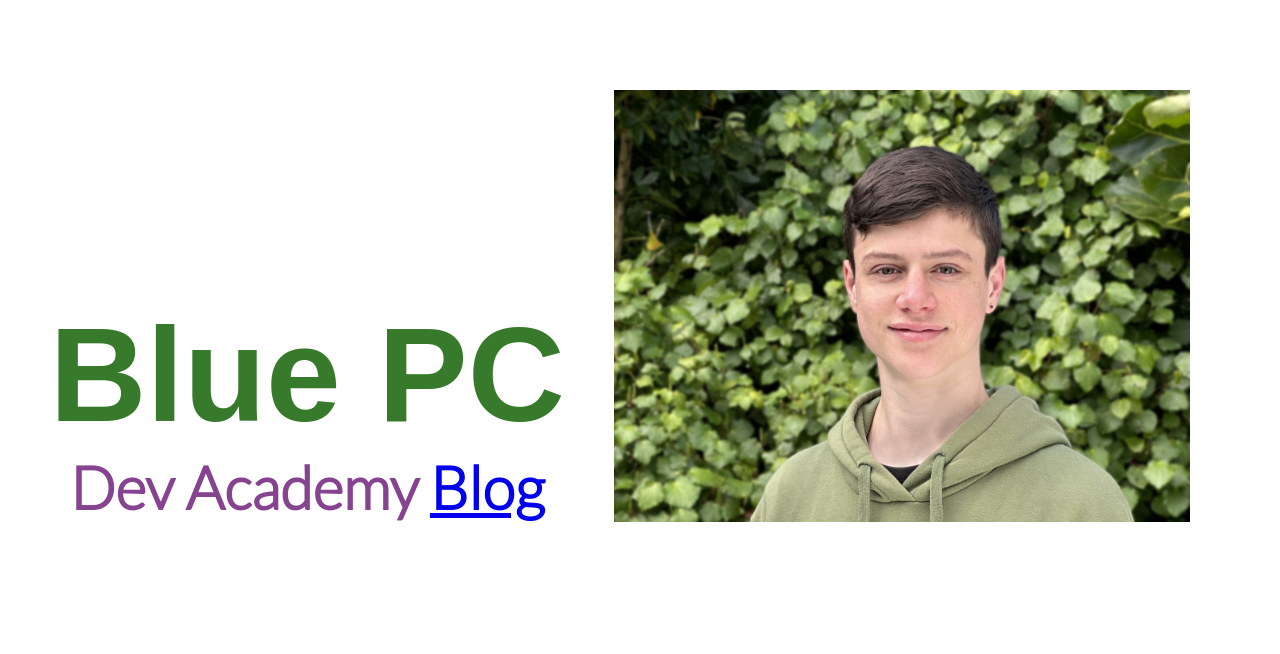
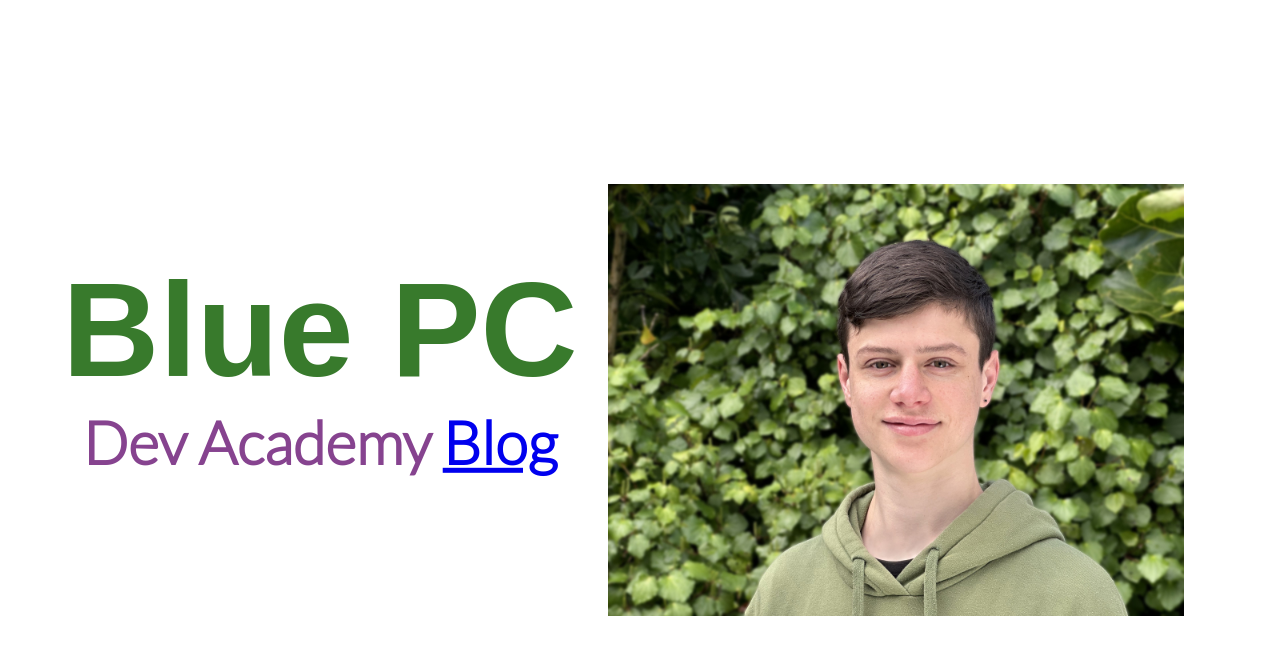
Before and after one commit to BloobyJoobyJoob/BloobyJoobyJoob.github.io, a plain HTML site: page index.html in a window 1280 px wide. Drawn offline with Linux system fonts and the light colour scheme; a web font is replaced by a local one.

Commit message:
Simplify and restyle page
Make #intro div virtically centered inside window

```diff
--- a/index.html
+++ b/index.html
@@ -17,9 +17,9 @@
   </head>
   <body>
     <main>
-      <div class="container" id="intro">
+      <div id="intro">
         <img id="pp" src="images/pp.jpeg" alt="Blue Pilkinton-Ching" />
-        <div id="title" class="container">
+        <div id="title">
           <h1>Blue PC</h1>
           <h2>Dev Academy <a href="blog/te-houtaewa-template.html">Blog</a></h2>
         </div>
--- a/styles/main.css
+++ b/styles/main.css
@@ -11,10 +11,19 @@ body {
   margin: 0;
 }
 
+a:visited {
+  color: var(--color-b);
+}
+a:hover {
+  color: var(--color-d);
+}
+
 #intro {
-  height: 80%;
-  overflow: hidden;
-  padding: 7% 7% 7% 0;
+  position: absolute;
+  top: 50%;
+  left: 2.5%;
+  transform: translateY(-50%);
+  width: 90%;
 }
 
 #pp {
@@ -39,30 +48,24 @@ h2 {
   text-align: center;
 }
 
-a:visited {
-  color: var(--color-b);
-}
-a:hover {
-  color: var(--color-d);
+#title {
+  align-content: center;
+  overflow: visible;
+  height: 100%;
+  transform: translate(0, 30%);
 }
 
-#title {
-  align-content: center;
-  height: 100%;
-  overflow: visible;
-}
-
-.container {
-  overflow: auto;
-}
-
-@media screen and (max-width: 500px) {
+@media screen and (max-width: 800px) {
   :root {
     font-size: 2.5vw;
   }
 
   #intro {
     padding: 0;
+    top: 0;
+    transform: translateY(0);
+    left: 0%;
+    width: 100%;
   }
 
   #pp {
```
